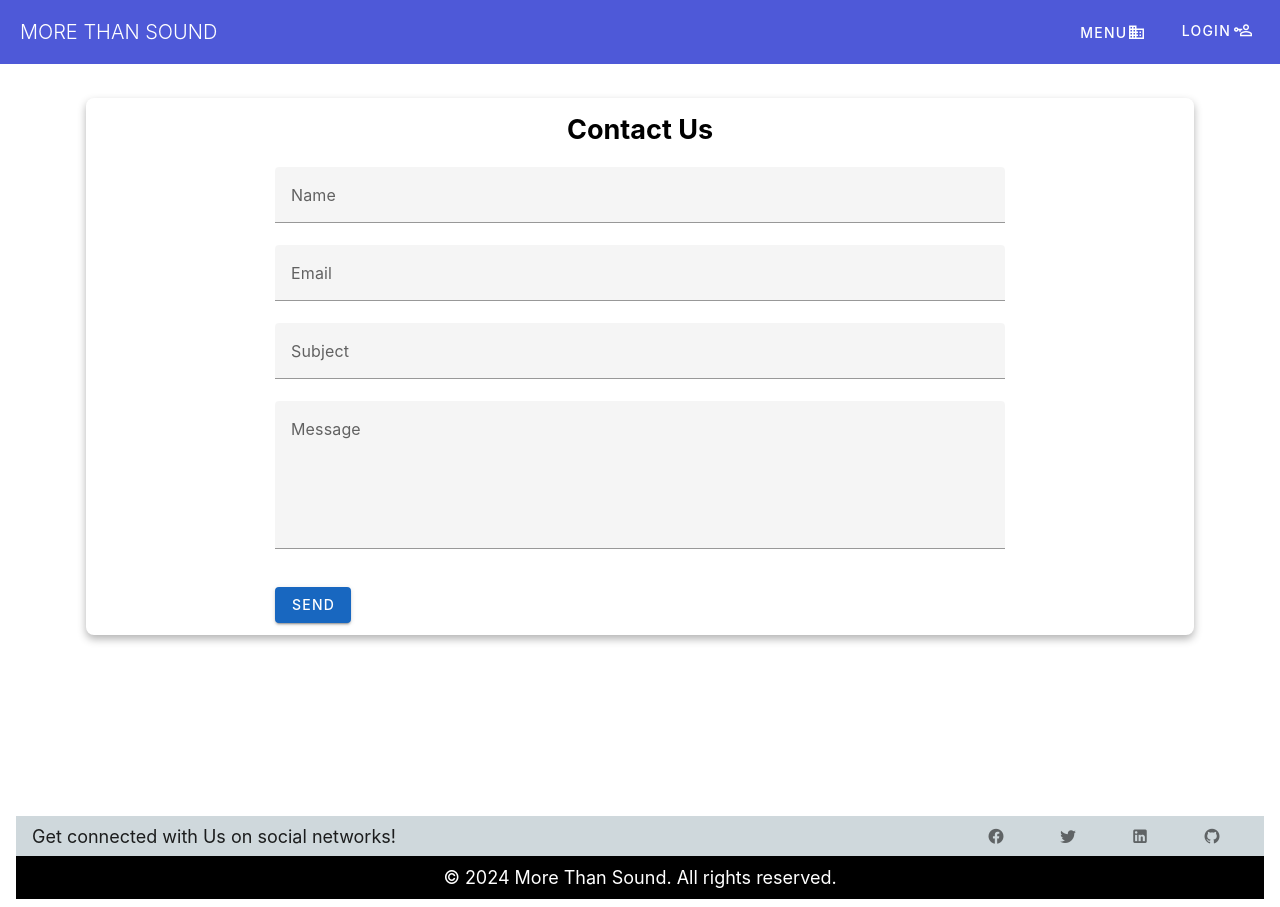
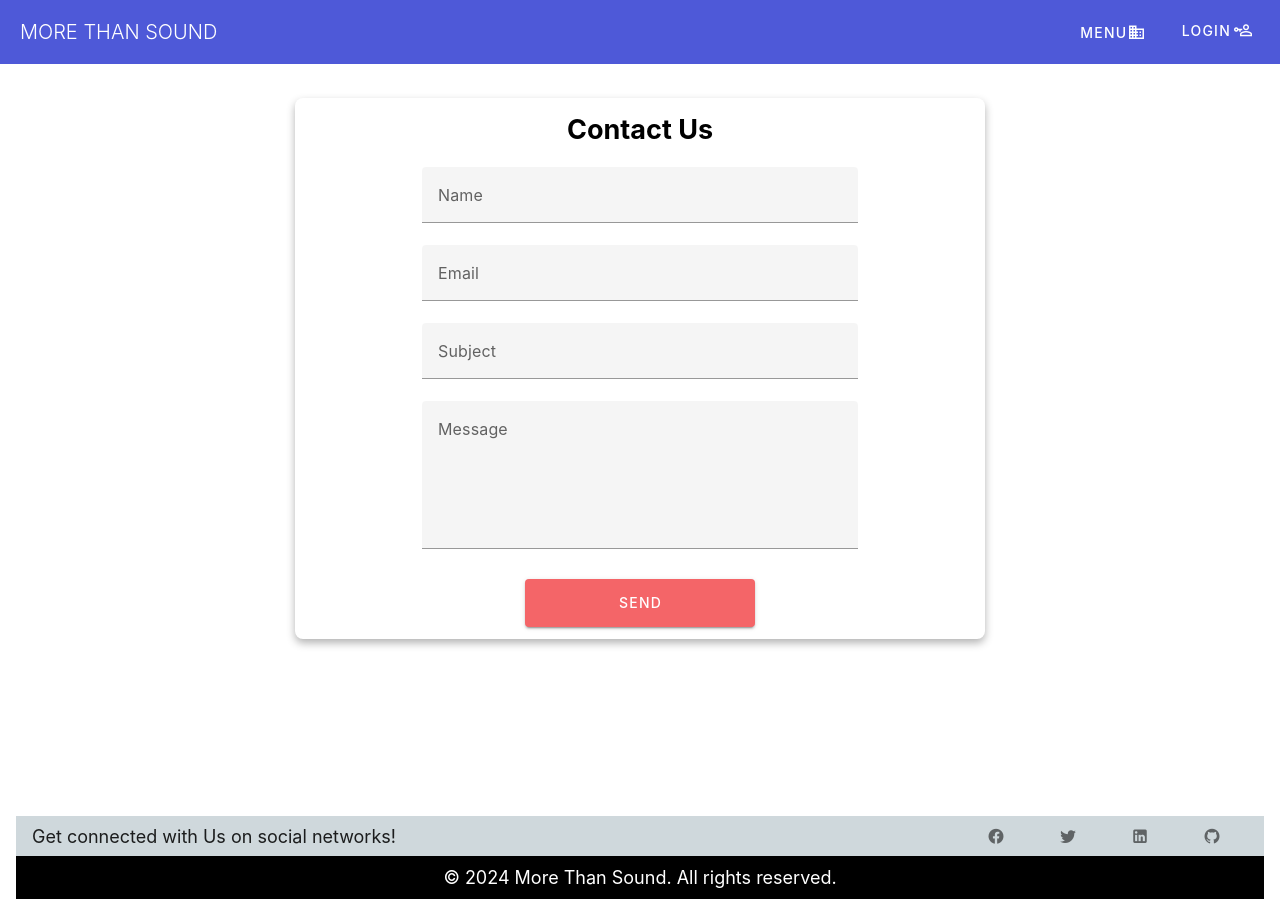
Before and after one commit to leonardo-canteros/VueFinalProject, a Vue app: page /contact in a window 1280 px wide. Built offline with nearby package versions, Linux system fonts and the light colour scheme.

Commit message:
changes Contact Us

```diff
--- a/src/components/ContactForm.vue
+++ b/src/components/ContactForm.vue
@@ -1,8 +1,8 @@
 <template>
-  <v-container class="contact-container" fluid>
+  <v-container class="contact-container" max-width="750px">
     <div class ="div-container">
-      <v-row justify="center">
-        <v-col cols="12" md="8">
+      <v-row justify="center" class="mx-auto">
+        <v-col cols="12" md="8" sm="8">
           <h2 class="text-center mb-4">Contact Us</h2>
 
           <form @submit.prevent="handleSubmit(submitForm)">
@@ -39,9 +39,7 @@
               outlined
               color="primary"
             ></v-textarea>
-
-
-            <v-btn color="primary" class="mt-4" type="submit">Send</v-btn>
+            <v-btn class="mx-auto mt-2 py-6 text-white" color="#f46568" min-width="230" type="submit" block>Send</v-btn>
           </form>
         </v-col>
       </v-row>
```
